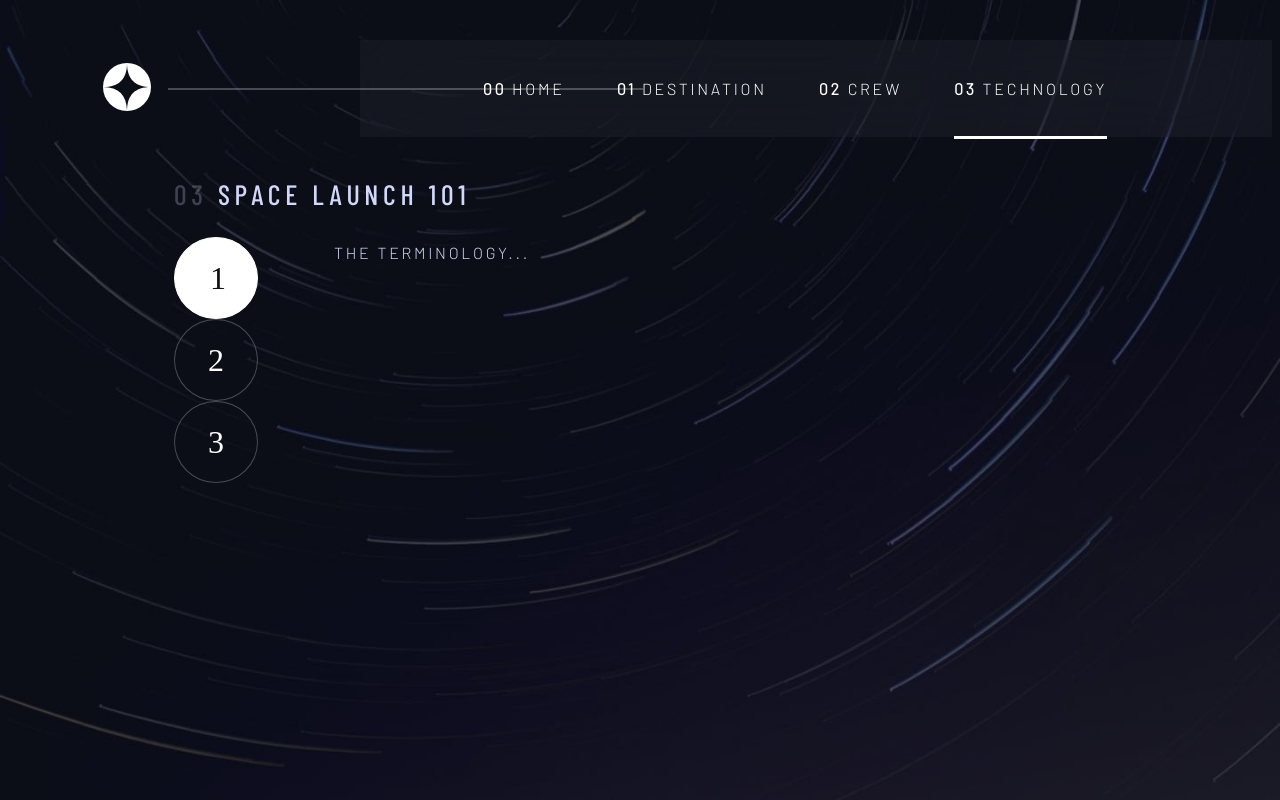
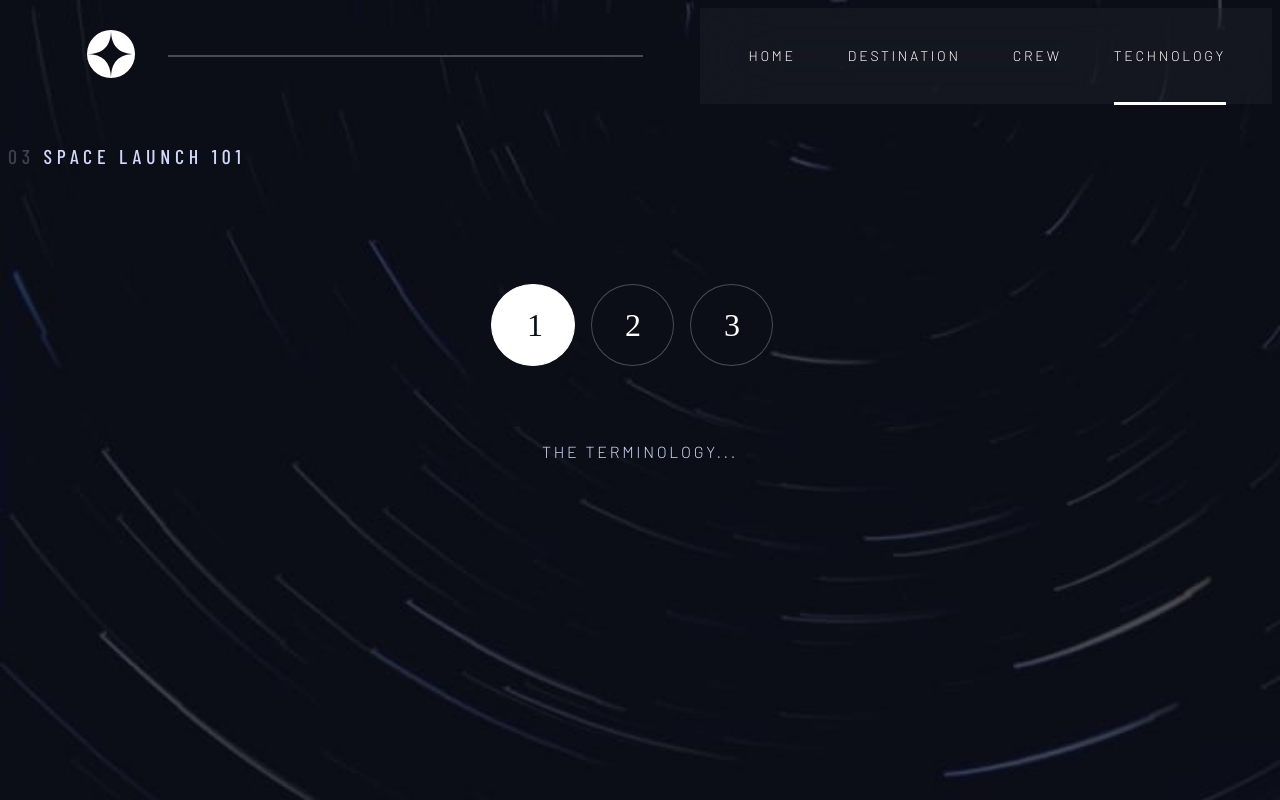
Before and after one commit to swalker9000/Space_Tourism, a PHP site: page /technology.php in a window 1280 px wide. Run offline with PHP 8.4, Linux system fonts and the light colour scheme.

Commit message:
add media queries for tablet display

```diff
--- a/assets/scss/_2_helpers/_breakpoints.scss
+++ b/assets/scss/_2_helpers/_breakpoints.scss
@@ -0,0 +1,39 @@
+/*------------------------------------*\
+    #BREAKPOINTS
+\*------------------------------------*/
+
+$breakpoints: (
+	xxlarge: 1921px,
+	xlarge: 1600px,
+	large: 1440px, //desktop
+	regular-screen: 1200px,
+	regular: 1200px,
+	medium: 1024px,
+	smaller-screen: 800px,
+	portrait: 768px, //tablet
+	small: 640px,
+	large-mobile: 480px,
+	mobile: 375px, //mobile
+);
+
+
+@mixin breakpoint($breakpoint) {
+	// inside breakpoints list
+	@if map-has-key($breakpoints, $breakpoint) {
+		@media (min-width: #{map-get($breakpoints, $breakpoint)}) {
+			@content;
+		}
+	}
+	// retina
+	@else if $breakpoint == "retina" {
+		@media (-webkit-min-device-pixel-ratio: 2), (min-resolution: 192dpi) {
+			@content;
+		}
+	}
+
+	// not found
+	@else {
+		@warn "Unfortunately, no value could be retrieved from `#{$breakpoint}`. "
+        	+ "Please make sure it is defined in `$breakpoints` map.";
+	}
+}
--- a/assets/scss/_4_redefine/_typography.scss
+++ b/assets/scss/_4_redefine/_typography.scss
@@ -11,16 +11,24 @@
 
 @mixin h2 {
     @include Bellefair;
-    font-size: 100px;
+    font-size: 80px;
     color: $white;
     text-transform: uppercase;
+
+    @include breakpoint(large) {
+        font-size: 100px;
+    }
 }
 
 @mixin h3 {
     @include Bellefair;
-    font-size: 56px;
+    font-size: 40px;
     color: $white;
     text-transform: uppercase;
+
+    @include breakpoint(large) {
+        font-size: 56px;
+    }
 
 }
 
@@ -33,10 +41,14 @@
 
 @mixin h5 {
     @include BarlowCondensed;
-    font-size: 28px;
+    font-size: 20px;
     letter-spacing: 4.75px;
     color: $lightblue-grey;
     text-transform: uppercase;
+
+    @include breakpoint(large) {
+        font-size: 28px;
+    }
 }
 
 @mixin Subheading1 {
@@ -55,15 +67,23 @@
 
 @mixin Nav-Text {
     @include Barlow-Light;
-    font-size: 16px;
+    font-size: 14px;
     letter-spacing: 2.7px;
     text-transform: uppercase;
     text-decoration: none;
     color: $white;
+
+    @include breakpoint(large) {
+        font-size: 16px;
+    }
 }
 
 @mixin bodycopy {
     @include Barlow-Light;
-    font-size: 18px;
+    font-size: 16px;
     line-height: 32px;
+
+    @include breakpoint(large) {
+        font-size: 18px;
+    }
 }
--- a/assets/scss/_5_layout/_header.scss
+++ b/assets/scss/_5_layout/_header.scss
@@ -3,7 +3,11 @@
     flex-direction: row;
     justify-content: space-between;
     align-items: center;
+    margin: 0 0 0 39px;
+
+    @include breakpoint(large) {
     margin: 40px 0 40px 55px;
+    }
 
     hr {
         @include hr;
@@ -16,7 +20,11 @@
     nav {
         background: rgba(255, 255, 255, 0.04);
         backdrop-filter: blur(40.7742px);
+        padding: 39px 46px 39px 48px;
+
+        @include breakpoint(large) {
         padding: 39px 165px 38px 123px;
+        }
 
         a {
             @include Nav-Text;
@@ -38,6 +46,17 @@
                 @include active;
             }
 
+            strong {
+
+                @include breakpoint(portrait) {
+                    display: none;
+                }
+
+                @include breakpoint(large) {
+                    display: inline;
+                }
+            }
+
         }
     }
 }
--- a/assets/scss/_7_pages/_crew.scss
+++ b/assets/scss/_7_pages/_crew.scss
@@ -8,19 +8,33 @@
 }
 
 body#crew {
+    background: url("../../img/crew/background-crew-tablet.jpg");
+    background-size: cover;
+
+    @include breakpoint (large) {
         background: url("../../img/crew/background-crew-desktop.jpg");
-    background-size: cover;
+    }
+
 
     main.crew {
         display: flex;
+        flex-direction: column;
+
+        @include breakpoint(large) {
             flex-direction: row;
             margin: 35px 163px 0 166px;
             justify-content: space-between;
             align-items: end;
 
-        h5{
-            margin-top: 0px;
-            margin-bottom: 160px;
+        }
+
+        h5 {
+            margin-top: 40px;
+            margin-left: 38px;
+
+            @include breakpoint(large) {
+            margin: 0 0 160px;
+            }
         }
 
         span {
@@ -33,8 +47,19 @@
             justify-content: space-between;
 
             &__details {
+                align-self: center;
                 width: 614px;
+                margin-bottom: 40px;
+                text-align: center;
+                width: 458px;
+
+                @include breakpoint(large) {
+                    align-self: start;
+                    text-align: start;
+                    width: 488px;
                     margin-bottom: 120px;
+                }
+
 
                 h4 {
                     margin: 0 0 15px;
@@ -48,7 +73,14 @@
             section.crew-member__choices {
                 display: flex;
                 flex-direction: row;
+                margin-bottom: 40px;
+                align-self: center;
+
+                @include breakpoint(large) {
+                    align-self: start;
                     margin-bottom: 105px;
+                }
+
                 div {
                     list-style: none;
                     background: white;
@@ -78,6 +110,11 @@
 
         figure.crew-member__image {
             margin-bottom: 0;
+            align-self: center;
+
+                @include breakpoint(large) {
+                    align-self: start;
                 }
         }
     }
+}
--- a/assets/scss/_7_pages/_destination.scss
+++ b/assets/scss/_7_pages/_destination.scss
@@ -4,16 +4,30 @@
 }
 
 body#destination {
+    background: url("../../img/destination/background-destination-tablet.jpg");
+
+    @include breakpoint(large) {
     background: url("../../img/destination/background-destination-desktop.jpg");
+    }
 
     main.destination {
         display: flex;
         flex-direction: column;
+        margin: 40px 0 0 0;
+
+        @include breakpoint(large) {
         margin: 50px 163px 50px 166px;
+        }
 
         h5{
             margin-top: 0px;
-            margin-bottom: 70px;
+            margin-bottom: 35px;
+            margin-left: 39px;
+
+            @include breakpoint(large) {
+                margin-left: 0;
+                margin-bottom: 70px;
+            }
         }
 
         span {
@@ -22,13 +36,41 @@
 
         .destination-details {
             display: flex;
+            flex-direction: column;
+            align-items: center;
+
+            @include breakpoint(large) {
             flex-direction: row;
             justify-content: space-between;
             align-items: end;
+            }
+
+            &__image {
+            margin-bottom: 53px;
+
+            @include breakpoint(large) {
+                margin-bottom: 0;
+            }
+
+            img {
+                width: 300px;
+                height: 300px;
+
+                @include breakpoint(large) {
+                    width: 445px;
+                    height: 445px;
+                }
+            }
+        }
 
             &__facts {
                 display: flex;
                 flex-direction: column;
+                align-items: center;
+
+                @include breakpoint(large) {
+                    align-items: start;
+                }
 
                 &-choices {
                     display: flex;
@@ -41,6 +83,7 @@
                         list-style: none;
                         margin-right: 36px;
                         padding-bottom: 12px;
+                        font-size: 16px;
 
                         &:last-child {
                             margin-right: 0;
@@ -63,20 +106,37 @@
                 }
 
                 p {
+                    max-width: 578px;
+                    text-align: center;
+
+                    @include breakpoint(large) {
                     max-width: 444px;
+                    text-align: start;
+                    }
                 }
 
                 hr {
                     @include hr;
+                    width: 578px;
+                    margin-top: 25px;
+                    margin-bottom: 20px;
+
+                    @include breakpoint(large) {
                     width: 444px;
                     margin-top: 45px;
                     margin-bottom: 28px;
+                    }
                 }
             }
 
             &__stats {
                 display: flex;
                 flex-direction: row;
+                margin-bottom: 40px;
+
+                @include breakpoint(large) {
+                    margin-bottom: 0;
+                }
 
                 article {
                     margin-right: 79px;
--- a/assets/scss/_7_pages/_index.scss
+++ b/assets/scss/_7_pages/_index.scss
@@ -12,17 +12,31 @@
 }
 
 body#home {
-    background: url("../../img/home/background-home-desktop.jpg");
+    background: url("../../img/home/background-home-tablet.jpg");
     background-size: cover;
     margin: 0;
+
+    @include breakpoint(large) {
+        background: url("../../img/home/background-home-desktop.jpg");
+
+    }
 
 
     .home {
         display: flex;
+        flex-direction: column;
+        align-items: center;
+        text-align: center;
+        margin-top: 40px;
+
+        @include breakpoint(large) {
         flex-direction: row;
         align-items: end;
         margin: 251px 165px 131px;
         justify-content: space-between;
+        align-items: start;
+        text-align: start;
+        }
 
         .intro {
             display: flex;
@@ -46,9 +60,14 @@
             background: $white;
             border-radius: 50%;
             padding: 50px;
+            margin-top: 156px;
+
+            @include breakpoint(large) {
             position: absolute;
             left: 1001px;
             top: 495px;
+            margin-top:0;
+            }
 
             h5 a {
                 text-decoration: none;
@@ -63,6 +82,11 @@
                 left: 913px;
                 top: 407px;
                 background-clip: padding-box;
+                margin-top: 68px;
+
+                @include breakpoint(large) {
+                    margin-top: 0px;
+                }
 
             }
         }
--- a/assets/scss/_7_pages/_technology.scss
+++ b/assets/scss/_7_pages/_technology.scss
@@ -1,12 +1,21 @@
 body#technology {
-    background: url("../../img/technology/background-technology-desktop.jpg");
+    background: url("../../img/technology/background-technology-tablet.jpg");
     background-size: cover;
+
+    @include breakpoint(large) {
+        background: url("../../img/technology/background-technology-desktop.jpg");
+
+    }
 
     main.technology {
         display: flex;
         flex-direction: column;
-        margin: 35px 0 0 166px;
+        margin: 40px 0 0;
         justify-content: space-between;
+
+        @include breakpoint (large) {
+            margin: 35px 0 0 166px;
+        }
 
         h5{
             margin-top: 0px;
@@ -19,28 +28,54 @@
 
         .launch {
             display: flex;
-            flex-direction: row;
+            flex-direction: column;
             justify-content: space-between;
             align-items: center;
             margin-bottom: 101px;
 
+            @include breakpoint(large) {
+                flex-direction: row;
+
+            }
+
             .launch-steps {
                 display: flex;
-                flex-direction: row;
-                max-height: 303px;
-                width: 630px;
+                flex-direction: column;
+                height: 237px;
+                width: 458px;
                 justify-content: space-between;
+                align-items: center;
+                order: 2;
+
+                @include breakpoint(large) {
+                    flex-direction: row;
+                    align-items: initial;
+                    height: 303px;
+                    width: 630px;
+                    order: 1;
+                }
 
                 &__choices {
                     display: flex;
-                    flex-direction: column;
+                    flex-direction: row;
                     justify-content: space-between;
+                    margin-bottom: 40px;
+
+                    @include breakpoint(large) {
+                        flex-direction: column;
+                        margin-bottom: 0;
+                    }
 
                     div {
                         @include h4;
                         border: 1px solid rgba(255, 255, 255, .25);
                         border-radius: 50%;
                         padding: 22px 32px 21px 33px;
+                        margin-right: 16px;
+
+                        @include breakpoint(large) {
+                            margin-right: 0;
+                        }
 
                         &:first-child {
                             padding: 22px 31px 21px 35px;
@@ -64,7 +99,13 @@
                 .launch-steps__terminology {
                     display: flex;
                     flex-direction: column;
-                    width: 470px;
+                    width: 458px;
+                    text-align: center;
+
+                    @include breakpoint(large) {
+                        text-align: start;
+                        width: 470px;
+                    }
 
                     .subtitle {
                         @include Nav-Text;
@@ -75,14 +116,24 @@
                     }
 
                     h3 {
+                        margin: 0 0 10px 0;
+                        @include breakpoint(large) {
                         margin: 0 0 17px 0;
+                        }
                     }
                 }
 
             }
 
             figure.launch-image {
+                order: 1;
+                margin-bottom: 56px;
+
+                @include breakpoint(large) {
                 margin-right: 0;
+                order: 2;
+                margin-bottom: 0;
+                }
             }
         }
     }
--- a/destination.php
+++ b/destination.php
@@ -23,7 +23,8 @@
     <a href="/technology.php"><strong>03</strong> Technology</a>
   </nav>
 </section>
-</header>     <main class="destination">
+</header>
+<main class="destination">
         <h5><span>01</span> Pick your destination</h5>
         <section class="destination-details">
             <section class="destination-details__image">
```
Also changed, not shown: assets/js/technology.js (+19 -8 lines), partials/header.html (added, +14 -0 lines), assets/dist/css/main.css, 3 other files. Lines whose indentation alone changed are shown as unchanged.
